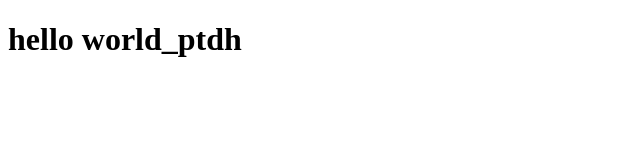
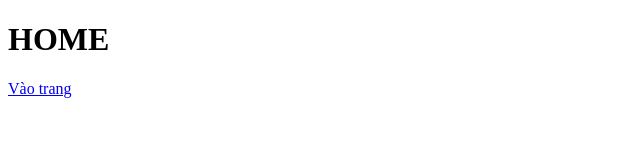
Before and after one commit to ptdhuong76/ptdhuong76.github.io-, a plain HTML site: page index.html in a window 1280 px wide. Shown: the whole page, without its empty margins (0-640 px from the left). Drawn offline with Linux system fonts and the light colour scheme.

Commit message:
second pushh

```diff
--- a/index.html
+++ b/index.html
@@ -9,7 +9,8 @@
 </head>
 
 <body>
-    <h1>hello world_ptdh </h1>
+    <h1>HOME </h1>
+    <a href="assignment2/info.html"> Vào trang </a>
 </body>
 
 </html>
```
